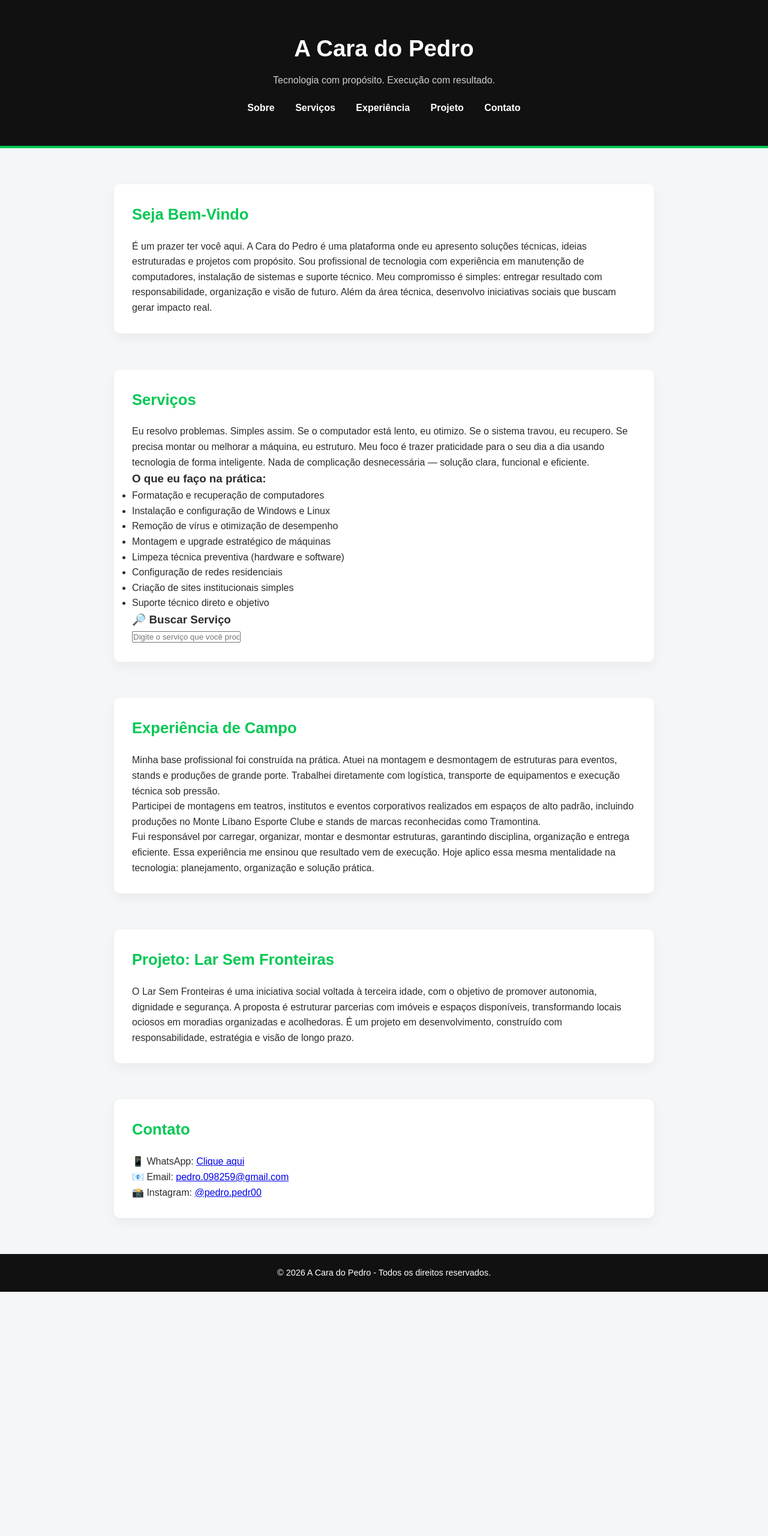
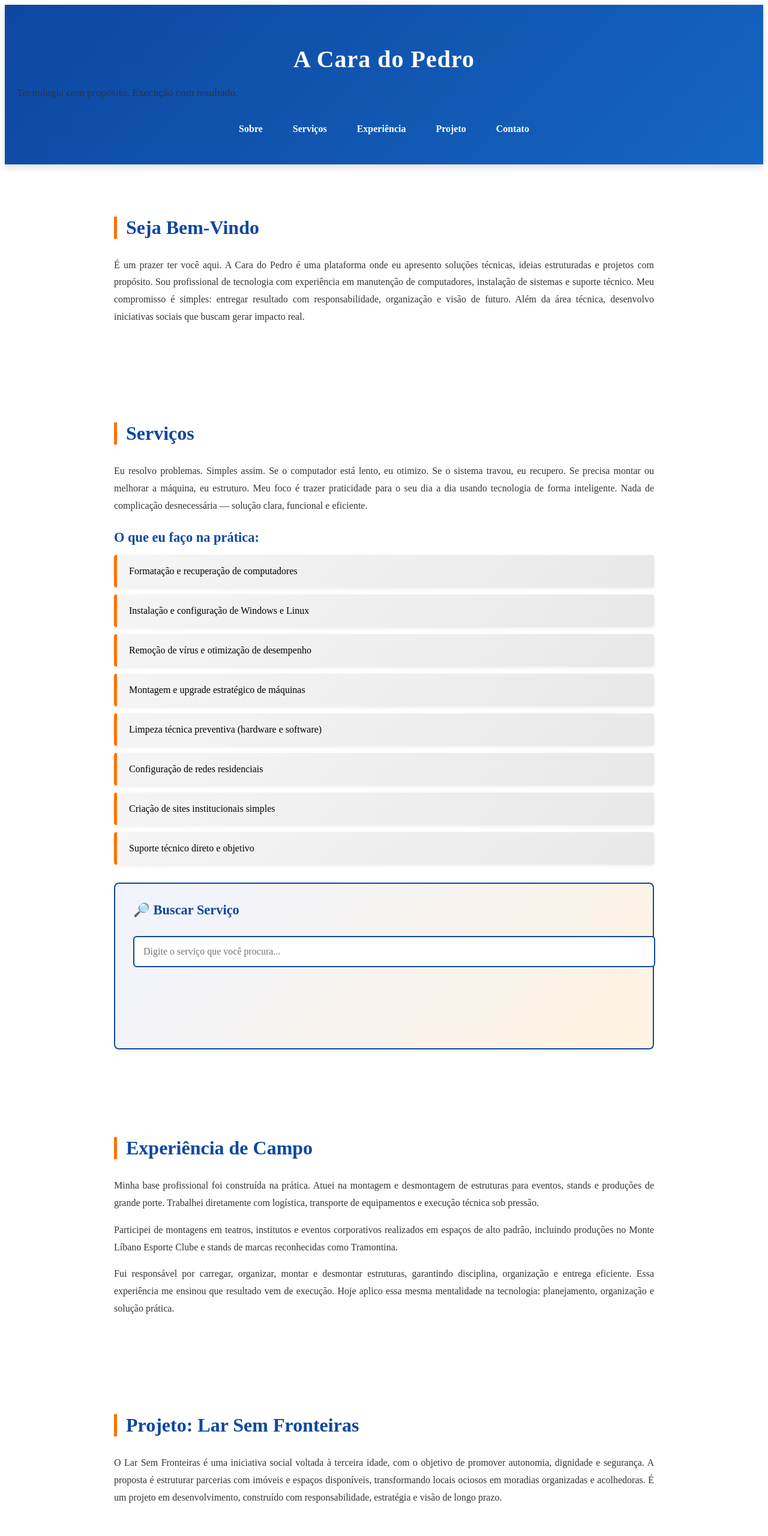
Before and after one commit to GhostSPZL13/a-cara-do-pedro, a plain HTML site: page index.html in a window 1280 px wide. Shown: the top 2560 px of the page at 60% size. Before the commit the page ends 2153 px from the top, so only its background shows below. Drawn offline with Linux system fonts and the light colour scheme.

Commit message:
Update style.css

```diff
--- a/style.css
+++ b/style.css
@@ -1,185 +1,336 @@
+/* ============================================
+   /* A CARA DO PEDRO - CSS MODERNO 2026 */
+   ============================================ */
+
 * {
     margin: 0;
     padding: 0;
     box-sizing: border-box;
 }
 
-body {
-    font-family: Arial, Helvetica, sans-serif;
-    background: #f4f6f8;
-    color: #2c2c2c;
-    line-height: 1.6;
-    scroll-behavior: smooth;
+:root {
+    --primary: #0d47a1;
+    --secondary: #ff6f00;
+    --dark: #1a1a1a;
+    --light: #f5f5f5;
+    --text: #333;
+    --white: #fff;
 }
 
-/* HEADER */
+body {body {
+  background: linear-gradient(135deg, #667eea 0%, #764ba2 100%);
+}
+
+/* ============================================
+   HEADER & NAVEGAÇÃO
+   ============================================ */
 
 header {
-    background: #111;
-    color: #fff;
-    padding: 50px 20px;
+    background: linear-gradient(135deg, var(--primary) 0%, #1565c0 100%);
+    color: var(--white);
+    padding: 40px 20px;
     text-align: center;
-    border-bottom: 4px solid #00c853;
+    box-shadow: 0 4px 12px rgba(0,0,0,0.15);
+    position: sticky;
+    top: 0;
+    z-index: 100;
 }
 
 header h1 {
-    font-size: 2.4rem;
+    font-size: 2.5rem;
     margin-bottom: 10px;
+    font-weight: 700;
+    letter-spacing: 1px;
 }
 
 header p {
-    font-size: 1rem;
-    opacity: 0.8;
-    margin-bottom: 20px;
+    font-size: 1.1rem;
+    opacity: 0.95;
+    margin-bottom: 25px;
+    font-weight: 300;
 }
 
-/* NAV */
-
 nav {
-    margin-top: 15px;
+    display: flex;
+    justify-content: center;
+    flex-wrap: wrap;
+    gap: 10px;
 }
 
 nav a {
-    color: #fff;
-    margin: 0 15px;
+    color: var(--white);
     text-decoration: none;
-    font-weight: bold;
+    padding: 10px 20px;
+    font-weight: 600;
     position: relative;
-    transition: 0.3s;
+    transition: all 0.3s ease;
+    border-radius: 4px;
+}
+
+nav a:hover {
+    background: rgba(255, 255, 255, 0.2);
+    transform: translateY(-2px);
 }
 
 nav a::after {
-    content: "";
+    content: '';
     position: absolute;
+    bottom: 0;
+    left: 0;
     width: 0;
     height: 2px;
-    background: #00c853;
-    left: 0;
-    bottom: -5px;
-    transition: 0.3s;
+    background: var(--secondary);
+    transition: width 0.3s ease;
 }
 
 nav a:hover::after {
     width: 100%;
 }
 
-/* SECTIONS */
+/* ============================================
+   SEÇÕES GERAIS
+   ============================================ */
 
 section {
     max-width: 900px;
-    margin: 60px auto;
-    padding: 30px;
-    background: #fff;
-    border-radius: 10px;
-    box-shadow: 0 8px 20px rgba(0,0,0,0.05);
+    margin: 0 auto;
+    padding: 60px 20px;
+    scroll-behavior: smooth;
 }
 
-/* TITLES */
+section:nth-child(even) {
+    background: var(--white);
+}
 
 h2 {
-    margin-bottom: 20px;
-    color: #00c853;
-    font-size: 1.6rem;
+    font-size: 2rem;
+    color: var(--primary);
+    margin-bottom: 30px;
+    border-left: 5px solid var(--secondary);
+    padding-left: 15px;
+    font-weight: 700;
+    position: relative;
 }
 
-/* GALERIA */
-
-.galeria {
-    display: flex;
-    gap: 15px;
-    flex-wrap: wrap;
+h3 {
+    font-size: 1.4rem;
+    color: var(--primary);
+    margin-top: 25px;
+    margin-bottom: 15px;
+    font-weight: 600;
 }
 
-.foto-placeholder {
-    flex: 1;
-    min-width: 120px;
-    height: 120px;
-    background: linear-gradient(135deg, #e0e0e0, #cfcfcf);
-    display: flex;
-    align-items: center;
-    justify-content: center;
-    font-weight: bold;
-    border-radius: 8px;
-    transition: 0.3s;
+p {
+    font-size: 1rem;
+    color: var(--text);
+    margin-bottom: 15px;
+    text-align: justify;
+    line-height: 1.8;
 }
 
-.foto-placeholder:hover {
-    transform: scale(1.05);
+/* ============================================
+   LISTA DE SERVIÇOS
+   ============================================ */
+
+ul {
+    list-style: none;
+    padding: 0;
 }
 
-/* FORM */
-
-form input,
-form textarea {
-    width: 100%;
-    padding: 12px;
-    margin: 10px 0;
-    border-radius: 6px;
-    border: 1px solid #ccc;
-    transition: 0.3s;
+ul li {
+    background: linear-gradient(135deg, #f5f5f5 0%, #e8e8e8 100%);
+    padding: 18px 20px;
+    margin-bottom: 12px;
+    border-left: 5px solid var(--secondary);
+    border-radius: 4px;
+    transition: all 0.3s ease;
+    font-weight: 500;
+    cursor: pointer;
+    box-shadow: 0 2px 6px rgba(0,0,0,0.08);
 }
 
-form input:focus,
-form textarea:focus {
-    border-color: #00c853;
-    outline: none;
+ul li:hover {
+    background: linear-gradient(135deg, var(--secondary) 0%, #ff8f00 100%);
+    color: var(--white);
+    transform: translateX(10px);
+    box-shadow: 0 4px 12px rgba(255, 111, 0, 0.3);
 }
 
-form button {
-    width: 100%;
-    padding: 12px;
-    background: #00c853;
-    color: #fff;
-    border: none;
-    border-radius: 6px;
-    font-weight: bold;
-    cursor: pointer;
-    transition: 0.3s;
+/* ============================================
+   BUSCA DE SERVIÇOS
+   ============================================ */
+
+.busca-servico {
+    background: linear-gradient(135deg, #f0f4ff 0%, #fff3e0 100%);
+    padding: 30px;
+    border-radius: 8px;
+    margin-top: 30px;
+    border: 2px solid var(--primary);
 }
 
-form button:hover {
-    background: #009624;
-    transform: translateY(-2px);
+.busca-servico h3 {
+    margin-top: 0;
+    color: var(--primary);
 }
 
-/* CONTATOS */
-
-.contatos a {
-    color: #00c853;
-    font-weight: bold;
-    text-decoration: none;
-    transition: 0.3s;
+#searchInput {
+    width: 100%;
+    padding: 15px;
+    font-size: 1rem;
+    border: 2px solid var(--primary);
+    border-radius: 6px;
+    margin: 15px 0;
+    transition: all 0.3s ease;
+    font-family: inherit;
 }
 
-.contatos a:hover {
-    opacity: 0.7;
+#searchInput:focus {
+    outline: none;
+    border-color: var(--secondary);
+    box-shadow: 0 0 10px rgba(255, 111, 0, 0.3);
+    background: var(--white);
 }
 
-/* FOOTER */
+#resultadoBusca {
+    font-size: 1.1rem;
+    font-weight: 600;
+    margin-top: 15px;
+    padding: 15px;
+    border-radius: 6px;
+    text-align: center;
+    min-height: 30px;
+    transition: all 0.3s ease;
+}
+
+#resultadoBusca:not(:empty) {
+    background: rgba(13, 71, 161, 0.1);
+    color: var(--primary);
+}
+
+/* ============================================
+   CONTATO
+   ============================================ */
+
+.contatos a,
+#contato a {
+    color: var(--secondary);
+    font-weight: 600;
+    text-decoration: none;
+    transition: all 0.3s ease;
+    padding: 5px 0;
+    border-bottom: 2px solid transparent;
+}
+
+.contatos a:hover,
+#contato a:hover {
+    color: var(--primary);
+    border-bottom: 2px solid var(--secondary);
+}
+
+#contato p {
+    font-size: 1.05rem;
+    margin-bottom: 20px;
+}
+
+/* ============================================
+   FOOTER
+   ============================================ */
 
 footer {
-    background: #111;
-    color: #fff;
+    background: var(--dark);
+    color: var(--white);
     text-align: center;
-    padding: 20px;
+    padding: 30px 20px;
     margin-top: 40px;
-    font-size: 0.9rem;
+    box-shadow: 0 -4px 12px rgba(0,0,0,0.15);
 }
 
-/* RESPONSIVO */
+footer p {
+    margin: 0;
+    font-size: 0.95rem;
+    opacity: 0.9;
+    text-align: center;
+}
+
+/* ============================================
+   RESPONSIVIDADE - MOBILE
+   ============================================ */
 
 @media (max-width: 768px) {
-    .galeria {
-        flex-direction: column;
+    header h1 {
+        font-size: 1.8rem;
+    }
+
+    header p {
+        font-size: 0.95rem;
+    }
+
+    nav {
+        gap: 5px;
+    }
+
+    nav a {
+        padding: 8px 12px;
+        font-size: 0.9rem;
+    }
+
+    section {
+        padding: 40px 15px;
+    }
+
+    h2 {
+        font-size: 1.6rem;
+    }
+
+    h3 {
+        font-size: 1.2rem;
+    }
+
+    p {
+        font-size: 0.95rem;
+        text-align: left;
+    }
+
+    ul li {
+        padding: 15px 15px;
+        margin-bottom: 10px;
+    }
+
+    ul li:hover {
+        transform: translateX(5px);
+    }
+}
+
+@media (max-width: 480px) {
+    header {
+        padding: 25px 10px;
     }
 
     header h1 {
-        font-size: 2rem;
+        font-size: 1.5rem;
+    }
+
+    nav a {
+        padding: 6px 10px;
+        font-size: 0.8rem;
     }
 
     section {
-        margin: 30px 15px;
+        padding: 30px 10px;
+    }
+
+    h2 {
+        font-size: 1.4rem;
+        padding-left: 10px;
+    }
+
+    .busca-servico {
+        padding: 20px;
+    }
+
+    #searchInput {
+        padding: 12px;
+        font-size: 16px;
     }
 }
-
 /* Otimizado por GhostSPZL13 - 2026 */
```
